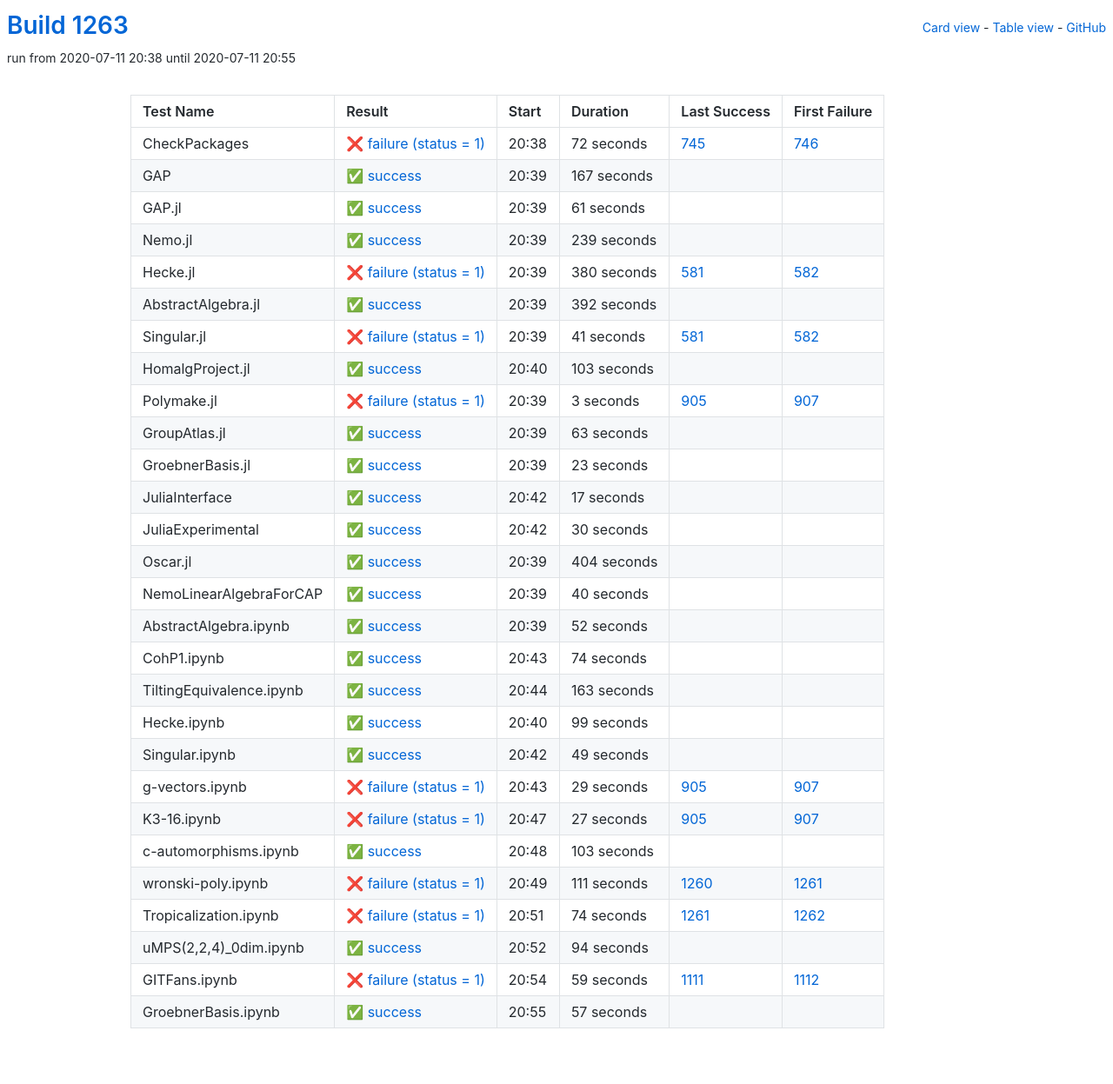
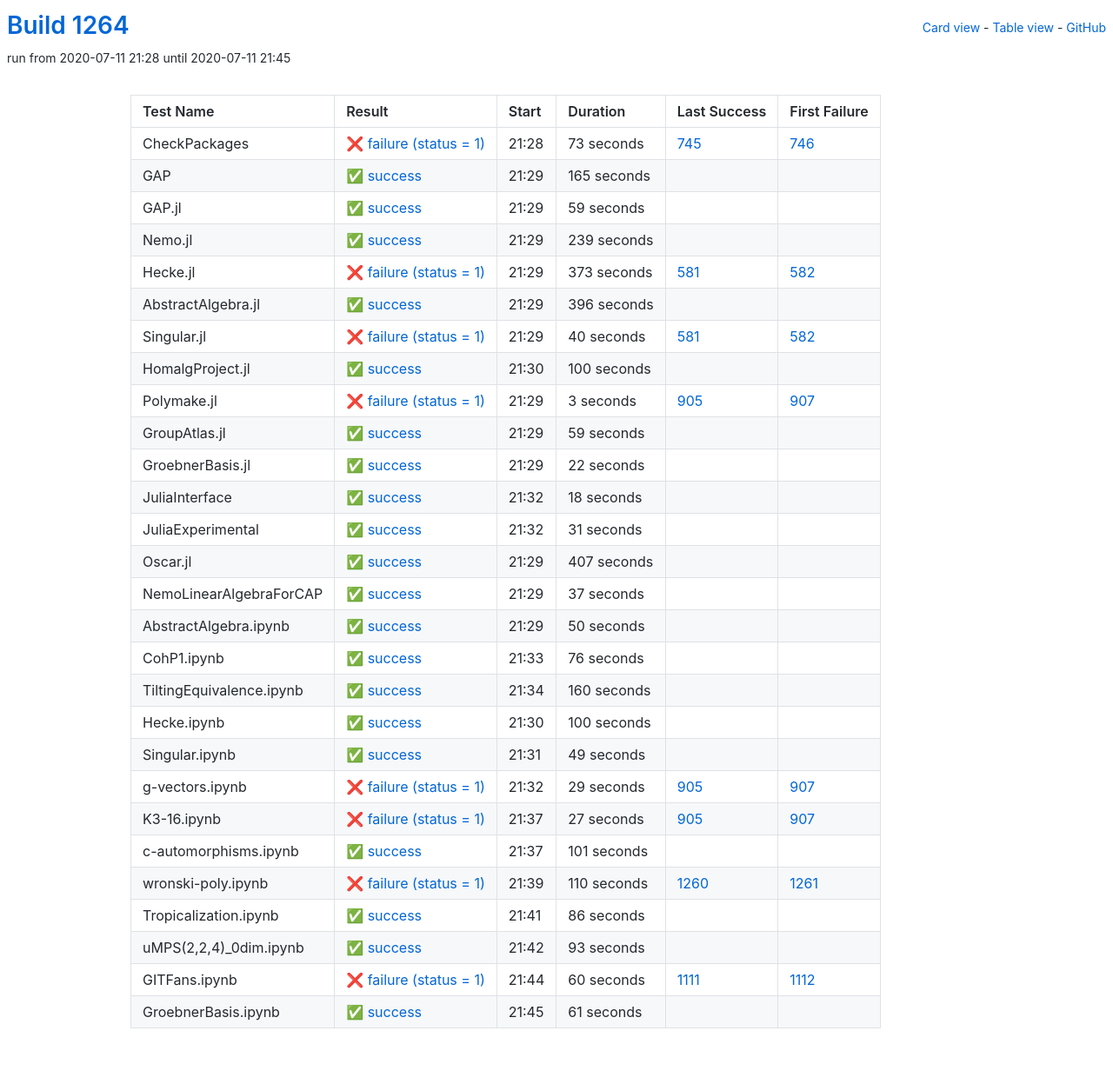
Before and after one commit to oscar-system/oscar-ci-status-1.4, a Jekyll site: the page built from table.html, in a window 1280 px wide. Shown: the whole page at 87% size. Built offline with Jekyll 4.4.1, drawn with Linux system fonts in a browser that asks for light colours.

Commit message:
Build #1264

```diff
--- a/_data/ci.yml
+++ b/_data/ci.yml
@@ -1,6 +1,6 @@
 ---
-build: 1263
-build_url: https://oscarci.mathematik.uni-kl.de/job/oscar-julia-1.4/1263/
+build: 1264
+build_url: https://oscarci.mathematik.uni-kl.de/job/oscar-julia-1.4/1264/
 job: oscar-julia-1.4
 organization: oscar-system
 repo: oscar-ci-status-1.4
@@ -8,44 +8,44 @@ repourl: https://github.com/oscar-system/oscar-ci-status-1.4
 tests:
 - name: CheckPackages
   id: checkpackages
-  log: https://oscarci.mathematik.uni-kl.de/job/oscar-julia-1.4/1263/artifact/logs/build-1263/CheckPackages.log
-  start: 2020-07-11 20:38
+  log: https://oscarci.mathematik.uni-kl.de/job/oscar-julia-1.4/1264/artifact/logs/build-1264/CheckPackages.log
+  start: 2020-07-11 21:28
   success: false
   exitcode: 1
   status: failure
-  duration: 72
+  duration: 73
   last_success: 745
   last_success_url: https://oscarci.mathematik.uni-kl.de/job/oscar-julia-1.4/745/
   first_failure: 746
   first_failure_url: https://oscarci.mathematik.uni-kl.de/job/oscar-julia-1.4/746/
 - name: GAP
   id: gap
-  log: https://oscarci.mathematik.uni-kl.de/job/oscar-julia-1.4/1263/artifact/logs/build-1263/GAP.log
-  start: 2020-07-11 20:39
+  log: https://oscarci.mathematik.uni-kl.de/job/oscar-julia-1.4/1264/artifact/logs/build-1264/GAP.log
+  start: 2020-07-11 21:29
   success: true
   exitcode: 0
   status: success
-  duration: 167
+  duration: 165
   last_success: false
   last_success_url:
   first_failure: false
   first_failure_url:
 - name: GAP.jl
   id: gap-jl
-  log: https://oscarci.mathematik.uni-kl.de/job/oscar-julia-1.4/1263/artifact/logs/build-1263/GAP.jl.log
-  start: 2020-07-11 20:39
+  log: https://oscarci.mathematik.uni-kl.de/job/oscar-julia-1.4/1264/artifact/logs/build-1264/GAP.jl.log
+  start: 2020-07-11 21:29
   success: true
   exitcode: 0
   status: success
-  duration: 61
+  duration: 59
   last_success: false
   last_success_url:
   first_failure: false
   first_failure_url:
 - name: Nemo.jl
   id: nemo-jl
-  log: https://oscarci.mathematik.uni-kl.de/job/oscar-julia-1.4/1263/artifact/logs/build-1263/Nemo.jl.log
-  start: 2020-07-11 20:39
+  log: https://oscarci.mathematik.uni-kl.de/job/oscar-julia-1.4/1264/artifact/logs/build-1264/Nemo.jl.log
+  start: 2020-07-11 21:29
   success: true
   exitcode: 0
   status: success
@@ -56,56 +56,56 @@ tests:
   first_failure_url:
 - name: Hecke.jl
   id: hecke-jl
-  log: https://oscarci.mathematik.uni-kl.de/job/oscar-julia-1.4/1263/artifact/logs/build-1263/Hecke.jl.log
-  start: 2020-07-11 20:39
+  log: https://oscarci.mathematik.uni-kl.de/job/oscar-julia-1.4/1264/artifact/logs/build-1264/Hecke.jl.log
+  start: 2020-07-11 21:29
   success: false
   exitcode: 1
   status: failure
-  duration: 380
+  duration: 373
   last_success: 581
   last_success_url: https://oscarci.mathematik.uni-kl.de/job/oscar-julia-1.4/581/
   first_failure: 582
   first_failure_url: https://oscarci.mathematik.uni-kl.de/job/oscar-julia-1.4/582/
 - name: AbstractAlgebra.jl
   id: abstractalgebra-jl
-  log: https://oscarci.mathematik.uni-kl.de/job/oscar-julia-1.4/1263/artifact/logs/build-1263/AbstractAlgebra.jl.log
-  start: 2020-07-11 20:39
+  log: https://oscarci.mathematik.uni-kl.de/job/oscar-julia-1.4/1264/artifact/logs/build-1264/AbstractAlgebra.jl.log
+  start: 2020-07-11 21:29
   success: true
   exitcode: 0
   status: success
-  duration: 392
+  duration: 396
   last_success: false
   last_success_url:
   first_failure: false
   first_failure_url:
 - name: Singular.jl
   id: singular-jl
-  log: https://oscarci.mathematik.uni-kl.de/job/oscar-julia-1.4/1263/artifact/logs/build-1263/Singular.jl.log
-  start: 2020-07-11 20:39
+  log: https://oscarci.mathematik.uni-kl.de/job/oscar-julia-1.4/1264/artifact/logs/build-1264/Singular.jl.log
+  start: 2020-07-11 21:29
   success: false
   exitcode: 1
   status: failure
-  duration: 41
+  duration: 40
   last_success: 581
   last_success_url: https://oscarci.mathematik.uni-kl.de/job/oscar-julia-1.4/581/
   first_failure: 582
   first_failure_url: https://oscarci.mathematik.uni-kl.de/job/oscar-julia-1.4/582/
 - name: HomalgProject.jl
   id: homalgproject-jl
-  log: https://oscarci.mathematik.uni-kl.de/job/oscar-julia-1.4/1263/artifact/logs/build-1263/HomalgProject.jl.log
-  start: 2020-07-11 20:40
+  log: https://oscarci.mathematik.uni-kl.de/job/oscar-julia-1.4/1264/artifact/logs/build-1264/HomalgProject.jl.log
+  start: 2020-07-11 21:30
   success: true
   exitcode: 0
   status: success
-  duration: 103
+  duration: 100
   last_success: false
   last_success_url:
   first_failure: false
   first_failure_url:
 - name: Polymake.jl
   id: polymake-jl
-  log: https://oscarci.mathematik.uni-kl.de/job/oscar-julia-1.4/1263/artifact/logs/build-1263/Polymake.jl.log
-  start: 2020-07-11 20:39
+  log: https://oscarci.mathematik.uni-kl.de/job/oscar-julia-1.4/1264/artifact/logs/build-1264/Polymake.jl.log
+  start: 2020-07-11 21:29
   success: false
   exitcode: 1
   status: failure
@@ -116,128 +116,128 @@ tests:
   first_failure_url: https://oscarci.mathematik.uni-kl.de/job/oscar-julia-1.4/907/
 - name: GroupAtlas.jl
   id: groupatlas-jl
-  log: https://oscarci.mathematik.uni-kl.de/job/oscar-julia-1.4/1263/artifact/logs/build-1263/GroupAtlas.jl.log
-  start: 2020-07-11 20:39
+  log: https://oscarci.mathematik.uni-kl.de/job/oscar-julia-1.4/1264/artifact/logs/build-1264/GroupAtlas.jl.log
+  start: 2020-07-11 21:29
   success: true
   exitcode: 0
   status: success
-  duration: 63
+  duration: 59
   last_success: false
   last_success_url:
   first_failure: false
   first_failure_url:
 - name: GroebnerBasis.jl
   id: groebnerbasis-jl
-  log: https://oscarci.mathematik.uni-kl.de/job/oscar-julia-1.4/1263/artifact/logs/build-1263/GroebnerBasis.jl.log
-  start: 2020-07-11 20:39
+  log: https://oscarci.mathematik.uni-kl.de/job/oscar-julia-1.4/1264/artifact/logs/build-1264/GroebnerBasis.jl.log
+  start: 2020-07-11 21:29
   success: true
   exitcode: 0
   status: success
-  duration: 23
+  duration: 22
   last_success: false
   last_success_url:
   first_failure: false
   first_failure_url:
 - name: JuliaInterface
   id: juliainterface
-  log: https://oscarci.mathematik.uni-kl.de/job/oscar-julia-1.4/1263/artifact/logs/build-1263/JuliaInterface.log
-  start: 2020-07-11 20:42
+  log: https://oscarci.mathematik.uni-kl.de/job/oscar-julia-1.4/1264/artifact/logs/build-1264/JuliaInterface.log
+  start: 2020-07-11 21:32
   success: true
   exitcode: 0
   status: success
-  duration: 17
+  duration: 18
   last_success: false
   last_success_url:
   first_failure: false
   first_failure_url:
 - name: JuliaExperimental
   id: juliaexperimental
-  log: https://oscarci.mathematik.uni-kl.de/job/oscar-julia-1.4/1263/artifact/logs/build-1263/JuliaExperimental.log
-  start: 2020-07-11 20:42
+  log: https://oscarci.mathematik.uni-kl.de/job/oscar-julia-1.4/1264/artifact/logs/build-1264/JuliaExperimental.log
+  start: 2020-07-11 21:32
   success: true
   exitcode: 0
   status: success
-  duration: 30
+  duration: 31
   last_success: false
   last_success_url:
   first_failure: false
   first_failure_url:
 - name: Oscar.jl
   id: oscar-jl
-  log: https://oscarci.mathematik.uni-kl.de/job/oscar-julia-1.4/1263/artifact/logs/build-1263/Oscar.jl.log
-  start: 2020-07-11 20:39
+  log: https://oscarci.mathematik.uni-kl.de/job/oscar-julia-1.4/1264/artifact/logs/build-1264/Oscar.jl.log
+  start: 2020-07-11 21:29
   success: true
   exitcode: 0
   status: success
-  duration: 404
+  duration: 407
   last_success: false
   last_success_url:
   first_failure: false
   first_failure_url:
 - name: NemoLinearAlgebraForCAP
   id: nemolinearalgebraforcap
-  log: https://oscarci.mathematik.uni-kl.de/job/oscar-julia-1.4/1263/artifact/logs/build-1263/NemoLinearAlgebraForCAP.log
-  start: 2020-07-11 20:39
+  log: https://oscarci.mathematik.uni-kl.de/job/oscar-julia-1.4/1264/artifact/logs/build-1264/NemoLinearAlgebraForCAP.log
+  start: 2020-07-11 21:29
   success: true
   exitcode: 0
   status: success
-  duration: 40
+  duration: 37
   last_success: false
   last_success_url:
   first_failure: false
   first_failure_url:
 - name: AbstractAlgebra.ipynb
   id: abstractalgebra-ipynb
-  log: https://oscarci.mathematik.uni-kl.de/job/oscar-julia-1.4/1263/artifact/logs/build-1263/AbstractAlgebra.ipynb.log
-  start: 2020-07-11 20:39
+  log: https://oscarci.mathematik.uni-kl.de/job/oscar-julia-1.4/1264/artifact/logs/build-1264/AbstractAlgebra.ipynb.log
+  start: 2020-07-11 21:29
   success: true
   exitcode: 0
   status: success
-  duration: 52
+  duration: 50
   last_success: false
   last_success_url:
   first_failure: false
   first_failure_url:
 - name: CohP1.ipynb
   id: cohp1-ipynb
-  log: https://oscarci.mathematik.uni-kl.de/job/oscar-julia-1.4/1263/artifact/logs/build-1263/CohP1.ipynb.log
-  start: 2020-07-11 20:43
+  log: https://oscarci.mathematik.uni-kl.de/job/oscar-julia-1.4/1264/artifact/logs/build-1264/CohP1.ipynb.log
+  start: 2020-07-11 21:33
   success: true
   exitcode: 0
   status: success
-  duration: 74
+  duration: 76
   last_success: false
   last_success_url:
   first_failure: false
   first_failure_url:
 - name: TiltingEquivalence.ipynb
   id: tiltingequivalence-ipynb
-  log: https://oscarci.mathematik.uni-kl.de/job/oscar-julia-1.4/1263/artifact/logs/build-1263/TiltingEquivalence.ipynb.log
-  start: 2020-07-11 20:44
+  log: https://oscarci.mathematik.uni-kl.de/job/oscar-julia-1.4/1264/artifact/logs/build-1264/TiltingEquivalence.ipynb.log
+  start: 2020-07-11 21:34
   success: true
   exitcode: 0
   status: success
-  duration: 163
+  duration: 160
   last_success: false
   last_success_url:
   first_failure: false
   first_failure_url:
 - name: Hecke.ipynb
   id: hecke-ipynb
-  log: https://oscarci.mathematik.uni-kl.de/job/oscar-julia-1.4/1263/artifact/logs/build-1263/Hecke.ipynb.log
-  start: 2020-07-11 20:40
+  log: https://oscarci.mathematik.uni-kl.de/job/oscar-julia-1.4/1264/artifact/logs/build-1264/Hecke.ipynb.log
+  start: 2020-07-11 21:30
   success: true
   exitcode: 0
   status: success
-  duration: 99
+  duration: 100
   last_success: false
   last_success_url:
   first_failure: false
   first_failure_url:
 - name: Singular.ipynb
   id: singular-ipynb
-  log: https://oscarci.mathematik.uni-kl.de/job/oscar-julia-1.4/1263/artifact/logs/build-1263/Singular.ipynb.log
-  start: 2020-07-11 20:42
+  log: https://oscarci.mathematik.uni-kl.de/job/oscar-julia-1.4/1264/artifact/logs/build-1264/Singular.ipynb.log
+  start: 2020-07-11 21:31
   success: true
   exitcode: 0
   status: success
@@ -248,8 +248,8 @@ tests:
   first_failure_url:
 - name: g-vectors.ipynb
   id: g-vectors-ipynb
-  log: https://oscarci.mathematik.uni-kl.de/job/oscar-julia-1.4/1263/artifact/logs/build-1263/g-vectors.ipynb.log
-  start: 2020-07-11 20:43
+  log: https://oscarci.mathematik.uni-kl.de/job/oscar-julia-1.4/1264/artifact/logs/build-1264/g-vectors.ipynb.log
+  start: 2020-07-11 21:32
   success: false
   exitcode: 1
   status: failure
@@ -260,8 +260,8 @@ tests:
   first_failure_url: https://oscarci.mathematik.uni-kl.de/job/oscar-julia-1.4/907/
 - name: K3-16.ipynb
   id: k3-16-ipynb
-  log: https://oscarci.mathematik.uni-kl.de/job/oscar-julia-1.4/1263/artifact/logs/build-1263/K3-16.ipynb.log
-  start: 2020-07-11 20:47
+  log: https://oscarci.mathematik.uni-kl.de/job/oscar-julia-1.4/1264/artifact/logs/build-1264/K3-16.ipynb.log
+  start: 2020-07-11 21:37
   success: false
   exitcode: 1
   status: failure
@@ -272,72 +272,72 @@ tests:
   first_failure_url: https://oscarci.mathematik.uni-kl.de/job/oscar-julia-1.4/907/
 - name: c-automorphisms.ipynb
   id: c-automorphisms-ipynb
-  log: https://oscarci.mathematik.uni-kl.de/job/oscar-julia-1.4/1263/artifact/logs/build-1263/c-automorphisms.ipynb.log
-  start: 2020-07-11 20:48
+  log: https://oscarci.mathematik.uni-kl.de/job/oscar-julia-1.4/1264/artifact/logs/build-1264/c-automorphisms.ipynb.log
+  start: 2020-07-11 21:37
   success: true
   exitcode: 0
   status: success
-  duration: 103
+  duration: 101
   last_success: false
   last_success_url:
   first_failure: false
   first_failure_url:
 - name: wronski-poly.ipynb
   id: wronski-poly-ipynb
-  log: https://oscarci.mathematik.uni-kl.de/job/oscar-julia-1.4/1263/artifact/logs/build-1263/wronski-poly.ipynb.log
-  start: 2020-07-11 20:49
+  log: https://oscarci.mathematik.uni-kl.de/job/oscar-julia-1.4/1264/artifact/logs/build-1264/wronski-poly.ipynb.log
+  start: 2020-07-11 21:39
   success: false
   exitcode: 1
   status: failure
-  duration: 111
+  duration: 110
   last_success: 1260
   last_success_url: https://oscarci.mathematik.uni-kl.de/job/oscar-julia-1.4/1260/
   first_failure: 1261
   first_failure_url: https://oscarci.mathematik.uni-kl.de/job/oscar-julia-1.4/1261/
 - name: Tropicalization.ipynb
   id: tropicalization-ipynb
-  log: https://oscarci.mathematik.uni-kl.de/job/oscar-julia-1.4/1263/artifact/logs/build-1263/Tropicalization.ipynb.log
-  start: 2020-07-11 20:51
-  success: false
-  exitcode: 1
-  status: failure
-  duration: 74
-  last_success: 1261
-  last_success_url: https://oscarci.mathematik.uni-kl.de/job/oscar-julia-1.4/1261/
-  first_failure: 1262
-  first_failure_url: https://oscarci.mathematik.uni-kl.de/job/oscar-julia-1.4/1262/
-- name: uMPS(2,2,4)_0dim.ipynb
-  id: umps-2-2-4-0dim-ipynb
-  log: https://oscarci.mathematik.uni-kl.de/job/oscar-julia-1.4/1263/artifact/logs/build-1263/uMPS-2-2-4-_0dim.ipynb.log
-  start: 2020-07-11 20:52
+  log: https://oscarci.mathematik.uni-kl.de/job/oscar-julia-1.4/1264/artifact/logs/build-1264/Tropicalization.ipynb.log
+  start: 2020-07-11 21:41
   success: true
   exitcode: 0
   status: success
-  duration: 94
+  duration: 86
+  last_success: false
+  last_success_url:
+  first_failure: false
+  first_failure_url:
+- name: uMPS(2,2,4)_0dim.ipynb
+  id: umps-2-2-4-0dim-ipynb
+  log: https://oscarci.mathematik.uni-kl.de/job/oscar-julia-1.4/1264/artifact/logs/build-1264/uMPS-2-2-4-_0dim.ipynb.log
+  start: 2020-07-11 21:42
+  success: true
+  exitcode: 0
+  status: success
+  duration: 93
   last_success: false
   last_success_url:
   first_failure: false
   first_failure_url:
 - name: GITFans.ipynb
   id: gitfans-ipynb
-  log: https://oscarci.mathematik.uni-kl.de/job/oscar-julia-1.4/1263/artifact/logs/build-1263/GITFans.ipynb.log
-  start: 2020-07-11 20:54
+  log: https://oscarci.mathematik.uni-kl.de/job/oscar-julia-1.4/1264/artifact/logs/build-1264/GITFans.ipynb.log
+  start: 2020-07-11 21:44
   success: false
   exitcode: 1
   status: failure
-  duration: 59
+  duration: 60
   last_success: 1111
   last_success_url: https://oscarci.mathematik.uni-kl.de/job/oscar-julia-1.4/1111/
   first_failure: 1112
   first_failure_url: https://oscarci.mathematik.uni-kl.de/job/oscar-julia-1.4/1112/
 - name: GroebnerBasis.ipynb
   id: groebnerbasis-ipynb
-  log: https://oscarci.mathematik.uni-kl.de/job/oscar-julia-1.4/1263/artifact/logs/build-1263/GroebnerBasis.ipynb.log
-  start: 2020-07-11 20:55
+  log: https://oscarci.mathematik.uni-kl.de/job/oscar-julia-1.4/1264/artifact/logs/build-1264/GroebnerBasis.ipynb.log
+  start: 2020-07-11 21:45
   success: true
   exitcode: 0
   status: success
-  duration: 57
+  duration: 61
   last_success: false
   last_success_url:
   first_failure: false
```
Also changed, not shown: README.md.
